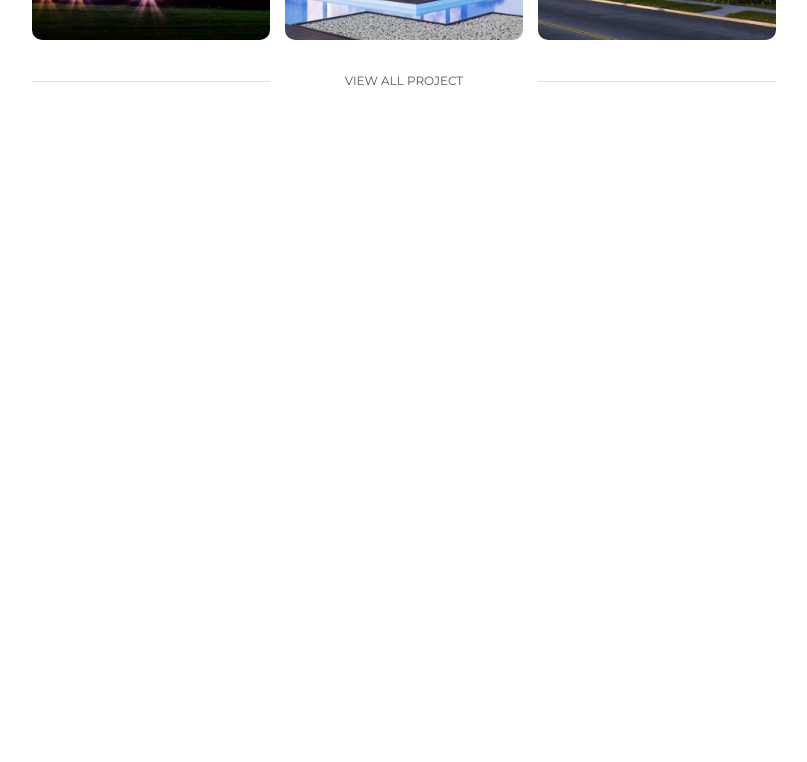
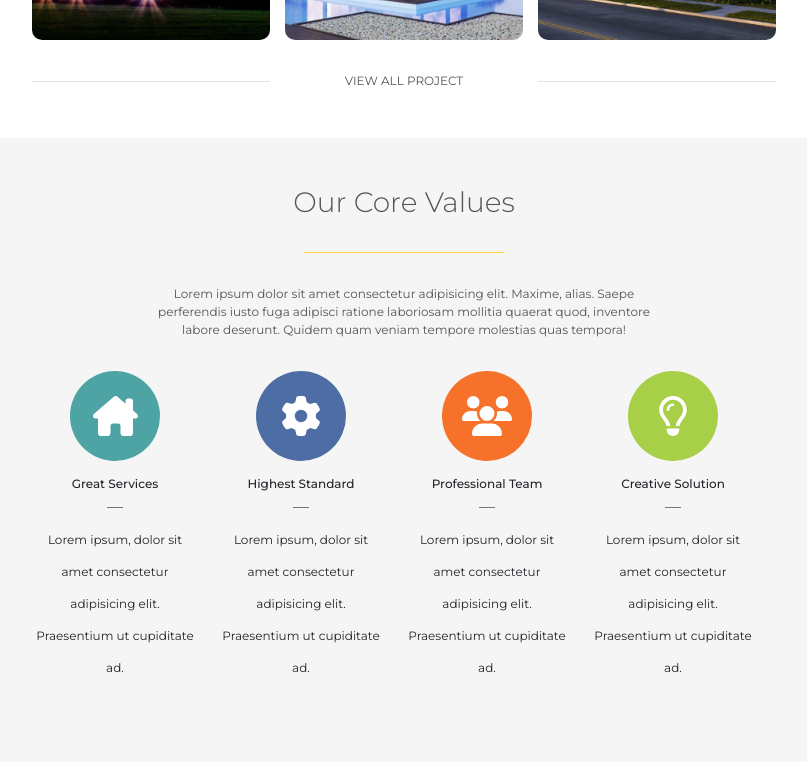
Before and after one commit to Luca10992/proj-html-vuejs, a Vue app: page / in a window 1280 px wide. Shown: the part 2440-3202 px from the top of the page, without its empty margins (236-1043 px from the left). Before the commit the page ends 2578 px from the top, so only its background shows below. Built offline with nearby package versions, Linux system fonts and the light colour scheme.

Commit message:
feat. add section 5

```diff
--- a/src/components/AppCard.vue
+++ b/src/components/AppCard.vue
@@ -11,10 +11,25 @@ export default {
 };
 </script>
 <template>
-  <div>
+  <div
+    v-if="card.backgroundColor"
+    :class="
+      card.backgroundColor == 'turquoise'
+        ? 'turquoise'
+        : card.backgroundColor == 'blue'
+        ? 'blue'
+        : card.backgroundColor == 'orange'
+        ? 'orange'
+        : 'green'
+    "
+  >
+    <font-awesome-icon :icon="card.iconCard" class="icon-card" />
+  </div>
+  <div v-else>
     <font-awesome-icon :icon="card.iconCard" class="icon-card" />
   </div>
   <h4 class="m-0">{{ card.titleCard }}</h4>
+  <span>{{ card.line }}</span>
   <p>
     {{ card.titleInfo }}
   </p>
@@ -58,4 +73,49 @@ export default {
     }
   }
 }
+
+.section_5 {
+  color: #555;
+
+  div {
+    width: 90px;
+    aspect-ratio: 1;
+    border-radius: 50%;
+    display: flex;
+    justify-content: center;
+    align-items: center;
+
+    .turquoise {
+      background-color: #4ea4a5;
+    }
+    .orange {
+      background-color: #f6722a;
+    }
+    .green {
+      background-color: #a7cf47;
+    }
+    .blue {
+      background-color: #4e6da5;
+    }
+
+    .icon-card {
+      color: white;
+      font-size: 40px;
+    }
+  }
+
+  span {
+    width: 10%;
+    height: 1px;
+    background-color: #777;
+  }
+
+  h4 {
+    font-size: 12px;
+  }
+
+  p {
+    font-size: 12px;
+  }
+}
 </style>
--- a/src/components/AppMain.vue
+++ b/src/components/AppMain.vue
@@ -84,6 +84,30 @@ export default {
           <div class="doubleLine"></div>
         </div>
       </div>
+    </div>
+    <div class="section_5">
+      <div class="container py-5">
+        <div class="text-center">
+          <h3>Our Core Values</h3>
+          <div class="line"></div>
+          <p>
+            Lorem ipsum dolor sit amet consectetur adipisicing elit. Maxime,
+            alias. Saepe perferendis iusto fuga adipisci ratione laboriosam
+            mollitia quaerat quod, inventore labore deserunt. Quidem quam veniam
+            tempore molestias quas tempora!
+          </p>
+        </div>
+        <div class="container-card">
+          <div class="card-box">
+            <div v-for="card in store.cardsValue" class="card">
+              <AppCard :card="card"></AppCard>
+            </div>
+          </div>
+        </div>
+      </div>
+    </div>
+    <div class="section_6">
+      <div class="container"></div>
     </div>
   </main>
 </template>
@@ -197,10 +221,6 @@ export default {
 .section_4 {
   color: #555;
 
-  h3 {
-    font-weight: 300;
-  }
-
   p {
     font-size: 12px;
   }
@@ -231,4 +251,37 @@ export default {
     }
   }
 }
+
+// *************SECTION 5*************
+.section_5 {
+  color: #555;
+  background-color: #f5f5f5;
+
+  .text-center {
+    padding: 0 7rem;
+  }
+
+  p {
+    font-size: 12px;
+  }
+
+  .container-card {
+    width: 100%;
+
+    .card {
+      gap: 1rem;
+      padding: 1rem 0;
+      background-color: transparent;
+    }
+  }
+}
+
+// *************SECTION 6*************
+.section_6 {
+  height: 70vh;
+  background-image: url(../assets/construction/images/home-parallax-144609983.jpg);
+  background-size: cover;
+  background-position: center;
+  background-repeat: no-repeat;
+}
 </style>
--- a/src/main.js
+++ b/src/main.js
@@ -5,10 +5,10 @@ import { library } from "@fortawesome/fontawesome-svg-core";
 import { FontAwesomeIcon } from "@fortawesome/vue-fontawesome";
 
 import { fas } from "@fortawesome/free-solid-svg-icons";
-import { faBuilding } from "@fortawesome/free-regular-svg-icons";
+import { faBuilding, faLightbulb } from "@fortawesome/free-regular-svg-icons";
 import {} from "@fortawesome/free-brands-svg-icons";
 
-library.add(faBuilding, fas);
+library.add(faBuilding, fas, faLightbulb);
 const app = createApp(App);
 app.component("font-awesome-icon", FontAwesomeIcon);
 app.mount("#app");
--- a/src/store/index.js
+++ b/src/store/index.js
@@ -58,4 +58,39 @@ export const store = reactive({
     "project1-featured-294276386-600x600.jpg",
     "project3-featured-189023420-600x600.jpg",
   ],
+  // **SECTION 5
+  cardsValue: [
+    {
+      iconCard: "fa-solid fa-house-chimney",
+      line: "",
+      backgroundColor: "turquoise",
+      titleCard: "Great Services",
+      titleInfo:
+        "Lorem ipsum, dolor sit amet consectetur adipisicing elit. Praesentium ut cupiditate ad.",
+    },
+    {
+      iconCard: "fa-solid fa-gear",
+      line: "",
+      backgroundColor: "blue",
+      titleCard: "Highest Standard",
+      titleInfo:
+        "Lorem ipsum, dolor sit amet consectetur adipisicing elit. Praesentium ut cupiditate ad.",
+    },
+    {
+      iconCard: "fa-solid fa-users",
+      line: "",
+      backgroundColor: "orange",
+      titleCard: "Professional Team",
+      titleInfo:
+        "Lorem ipsum, dolor sit amet consectetur adipisicing elit. Praesentium ut cupiditate ad.",
+    },
+    {
+      iconCard: "fa-regular fa-lightbulb",
+      line: "",
+      backgroundColor: "green",
+      titleCard: "Creative Solution",
+      titleInfo:
+        "Lorem ipsum, dolor sit amet consectetur adipisicing elit. Praesentium ut cupiditate ad.",
+    },
+  ],
 });
--- a/src/styles/generals.scss
+++ b/src/styles/generals.scss
@@ -13,6 +13,11 @@
 .container {
   width: 60%;
   height: 100%;
+}
+
+h3 {
+  font-weight: 300;
+  color: #555;
 }
 
 .btn {
```
